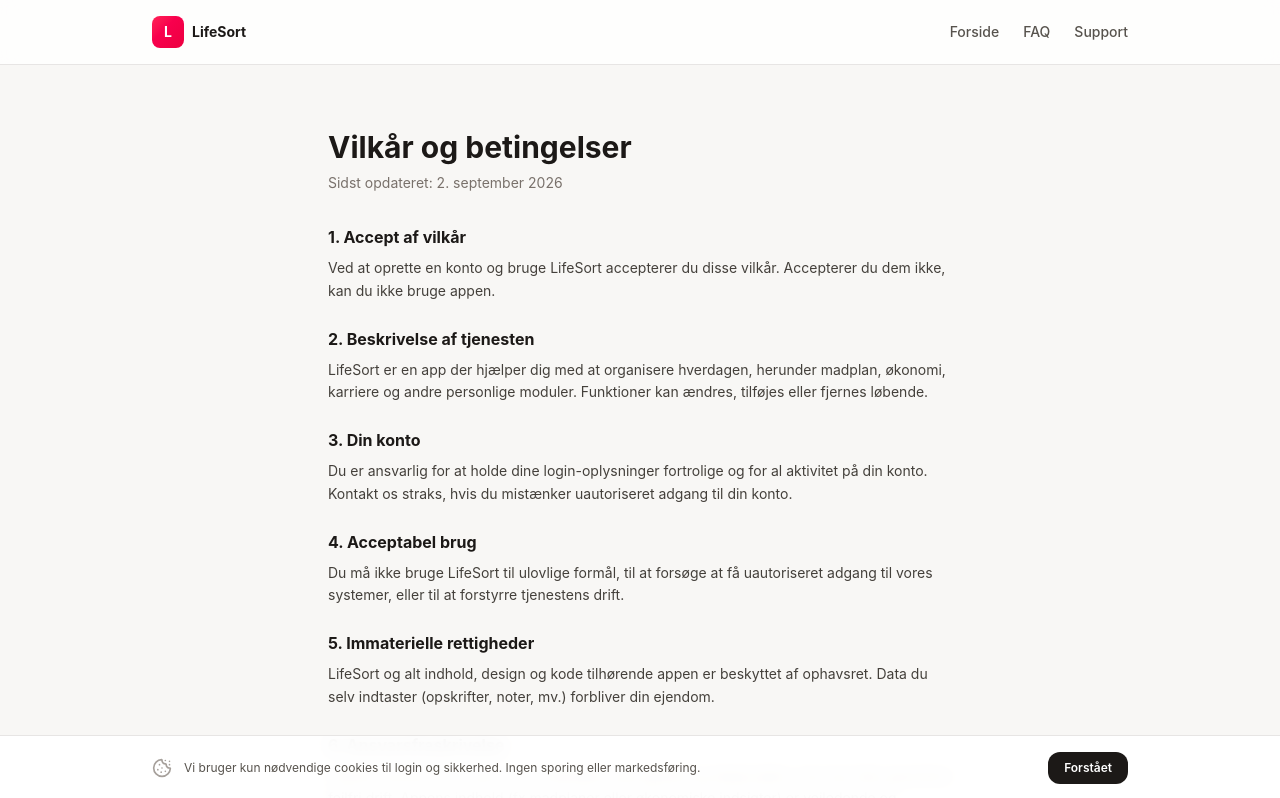
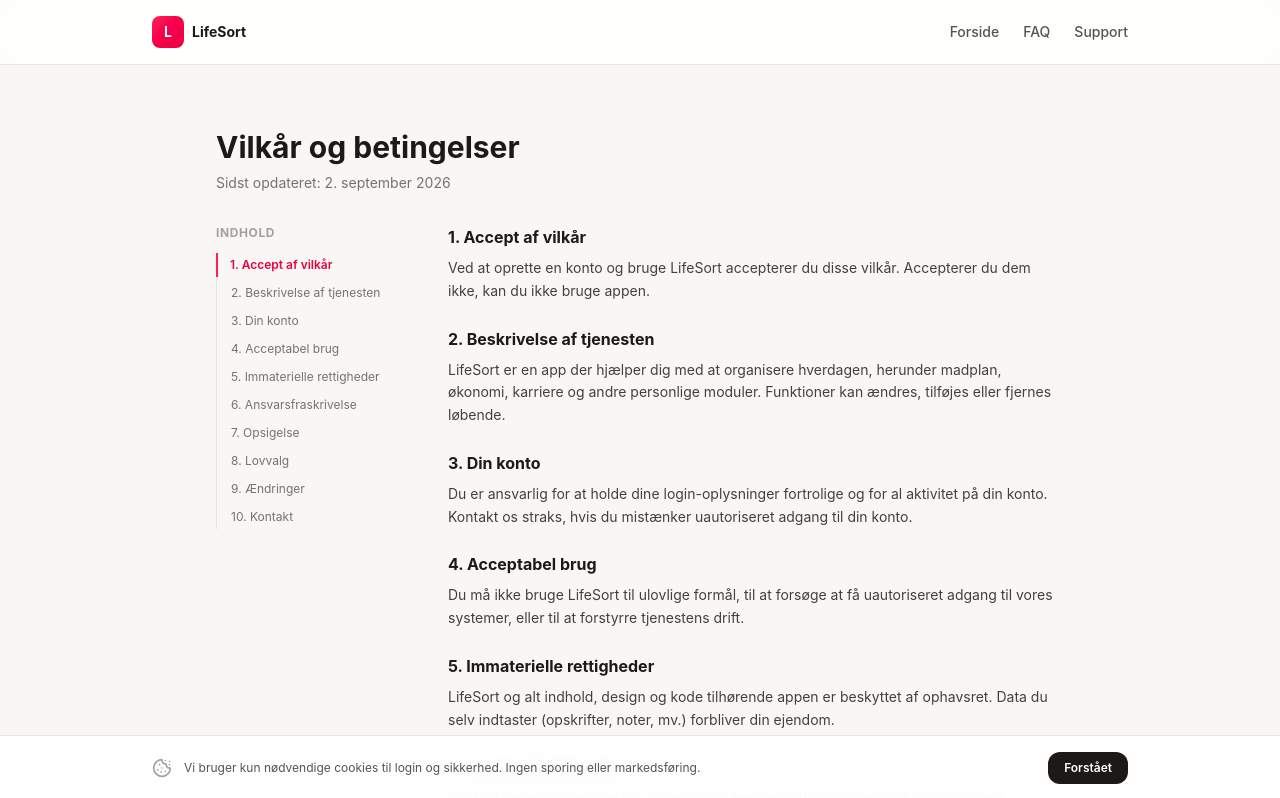
Before and after one commit to Hajrudin27/lifesort-web, a Next.js app: page /terms in a window 1280 px wide. Shown: the top 798 px of the page. Built offline with nearby package versions, Linux system fonts and the light colour scheme.

Commit message:
Add table of contents to legal pages, back-to-top button, branded loading state, and module breadcrumbs

```diff
--- a/app/faq/page.tsx
+++ b/app/faq/page.tsx
@@ -3,6 +3,7 @@ import { HelpCircle, MessageCircle } from 'lucide-react';
 import { PublicHeader } from '@/components/public-header';
 import { PublicFooter } from '@/components/public-footer';
 import { FaqAccordion } from '@/components/faq-accordion';
+import { BackToTop } from '@/components/back-to-top';
 import { ScrollReveal } from '@/components/scroll-reveal';
 
 export const metadata = {
@@ -52,8 +53,9 @@ export default function FaqPage() {
               Kontakt support
             </Link>
           </ScrollReveal>
-        </div>
+          </div>
       </main>
+      <BackToTop />
       <PublicFooter />
     </>
   );
--- a/app/privacy/page.tsx
+++ b/app/privacy/page.tsx
@@ -1,26 +1,41 @@
 import { PublicHeader } from '@/components/public-header';
 import { PublicFooter } from '@/components/public-footer';
+import { TableOfContents } from '@/components/table-of-contents';
+import { BackToTop } from '@/components/back-to-top';
 
 export const metadata = {
   title: 'Privatlivspolitik',
 };
+
+const toc = [
+  { id: 'dataansvarlig', label: '1. Dataansvarlig' },
+  { id: 'indsamling', label: '2. Hvilke oplysninger' },
+  { id: 'formaal', label: '3. Hvorfor vi behandler dem' },
+  { id: 'opbevaring', label: '4. Hvor data opbevares' },
+  { id: 'rettigheder', label: '5. Dine rettigheder' },
+  { id: 'cookies', label: '6. Cookies' },
+  { id: 'aendringer', label: '7. Ændringer' },
+];
 
 export default function PrivacyPage() {
   return (
     <>
       <PublicHeader />
       <main id="main-content" className="flex-1">
-        <div className="mx-auto max-w-2xl px-6 py-16">
+        <div className="mx-auto max-w-4xl px-6 py-16">
           <h1 className="text-3xl font-bold text-stone-900">Privatlivspolitik</h1>
           <p className="mt-2 text-sm text-stone-500">Sidst opdateret: {new Date().toLocaleDateString('da-DK', { day: 'numeric', month: 'long', year: 'numeric' })}</p>
 
-          <div className="prose-sm mt-8 flex flex-col gap-6 text-sm leading-relaxed text-stone-700">
-            <section>
+          <div className="mt-8 flex flex-col gap-10 lg:flex-row">
+            <TableOfContents items={toc} />
+
+            <div className="prose-sm flex min-w-0 flex-1 flex-col gap-6 text-sm leading-relaxed text-stone-700">
+              <section id="dataansvarlig">
                 <h2 className="text-base font-bold text-stone-900">1. Dataansvarlig</h2>
                 <p className="mt-2">LifeSort er ansvarlig for behandlingen af dine personoplysninger i forbindelse med din brug af appen og denne hjemmeside. Har du spørgsmål til denne politik, kan du kontakte os via <a href="/support" className="text-rose-600 underline">supportformularen</a>.</p>
               </section>
 
-            <section>
+              <section id="indsamling">
                 <h2 className="text-base font-bold text-stone-900">2. Hvilke oplysninger indsamler vi</h2>
                 <p className="mt-2">Afhængigt af hvilke dele af appen du bruger, kan vi behandle:</p>
                 <ul className="mt-2 list-disc space-y-1 pl-5">
@@ -34,17 +49,17 @@ export default function PrivacyPage() {
                 </ul>
               </section>
 
-            <section>
+              <section id="formaal">
                 <h2 className="text-base font-bold text-stone-900">3. Hvorfor behandler vi dine oplysninger</h2>
                 <p className="mt-2">Vi behandler dine oplysninger for at kunne levere appens funktioner til dig (kontrakt), og — for cyklusdata specifikt — udelukkende på baggrund af dit samtykke, som du til enhver tid kan trække tilbage ved at slette dine data i appen eller kontakte os.</p>
               </section>
 
-            <section>
+              <section id="opbevaring">
                 <h2 className="text-base font-bold text-stone-900">4. Hvor opbevares dine data</h2>
                 <p className="mt-2">Dine data opbevares hos vores databaseudbyder, Supabase. Vi deler ikke dine oplysninger med tredjeparter til markedsføringsformål.</p>
               </section>
 
-            <section>
+              <section id="rettigheder">
                 <h2 className="text-base font-bold text-stone-900">5. Dine rettigheder</h2>
                 <p className="mt-2">Du har efter GDPR ret til at:</p>
                 <ul className="mt-2 list-disc space-y-1 pl-5">
@@ -58,18 +73,20 @@ export default function PrivacyPage() {
                 <p className="mt-2">Kontakt os via <a href="/support" className="text-rose-600 underline">supportformularen</a> for at gøre brug af dine rettigheder.</p>
               </section>
 
-            <section>
+              <section id="cookies">
                 <h2 className="text-base font-bold text-stone-900">6. Cookies</h2>
                 <p className="mt-2">Hjemmesiden bruger kun nødvendige cookies til login og sikkerhed. Vi bruger ikke cookies til sporing eller markedsføring.</p>
               </section>
 
-            <section>
+              <section id="aendringer">
                 <h2 className="text-base font-bold text-stone-900">7. Ændringer</h2>
                 <p className="mt-2">Vi kan opdatere denne privatlivspolitik løbende. Væsentlige ændringer vil blive kommunikeret i appen.</p>
               </section>
             </div>
           </div>
+        </div>
       </main>
+      <BackToTop />
       <PublicFooter />
     </>
   );
--- a/app/terms/page.tsx
+++ b/app/terms/page.tsx
@@ -1,72 +1,92 @@
 import { PublicHeader } from '@/components/public-header';
 import { PublicFooter } from '@/components/public-footer';
+import { TableOfContents } from '@/components/table-of-contents';
+import { BackToTop } from '@/components/back-to-top';
 
 export const metadata = {
   title: 'Vilkår og betingelser',
 };
+
+const toc = [
+  { id: 'accept', label: '1. Accept af vilkår' },
+  { id: 'beskrivelse', label: '2. Beskrivelse af tjenesten' },
+  { id: 'konto', label: '3. Din konto' },
+  { id: 'brug', label: '4. Acceptabel brug' },
+  { id: 'rettigheder', label: '5. Immaterielle rettigheder' },
+  { id: 'ansvarsfraskrivelse', label: '6. Ansvarsfraskrivelse' },
+  { id: 'opsigelse', label: '7. Opsigelse' },
+  { id: 'lovvalg', label: '8. Lovvalg' },
+  { id: 'aendringer', label: '9. Ændringer' },
+  { id: 'kontakt', label: '10. Kontakt' },
+];
 
 export default function TermsPage() {
   return (
     <>
       <PublicHeader />
       <main id="main-content" className="flex-1">
-        <div className="mx-auto max-w-2xl px-6 py-16">
+        <div className="mx-auto max-w-4xl px-6 py-16">
           <h1 className="text-3xl font-bold text-stone-900">Vilkår og betingelser</h1>
           <p className="mt-2 text-sm text-stone-500">Sidst opdateret: {new Date().toLocaleDateString('da-DK', { day: 'numeric', month: 'long', year: 'numeric' })}</p>
 
-          <div className="prose-sm mt-8 flex flex-col gap-6 text-sm leading-relaxed text-stone-700">
-            <section>
+          <div className="mt-8 flex flex-col gap-10 lg:flex-row">
+            <TableOfContents items={toc} />
+
+            <div className="prose-sm flex min-w-0 flex-1 flex-col gap-6 text-sm leading-relaxed text-stone-700">
+              <section id="accept">
                 <h2 className="text-base font-bold text-stone-900">1. Accept af vilkår</h2>
                 <p className="mt-2">Ved at oprette en konto og bruge LifeSort accepterer du disse vilkår. Accepterer du dem ikke, kan du ikke bruge appen.</p>
               </section>
 
-            <section>
+              <section id="beskrivelse">
                 <h2 className="text-base font-bold text-stone-900">2. Beskrivelse af tjenesten</h2>
                 <p className="mt-2">LifeSort er en app der hjælper dig med at organisere hverdagen, herunder madplan, økonomi, karriere og andre personlige moduler. Funktioner kan ændres, tilføjes eller fjernes løbende.</p>
               </section>
 
-            <section>
+              <section id="konto">
                 <h2 className="text-base font-bold text-stone-900">3. Din konto</h2>
                 <p className="mt-2">Du er ansvarlig for at holde dine login-oplysninger fortrolige og for al aktivitet på din konto. Kontakt os straks, hvis du mistænker uautoriseret adgang til din konto.</p>
               </section>
 
-            <section>
+              <section id="brug">
                 <h2 className="text-base font-bold text-stone-900">4. Acceptabel brug</h2>
                 <p className="mt-2">Du må ikke bruge LifeSort til ulovlige formål, til at forsøge at få uautoriseret adgang til vores systemer, eller til at forstyrre tjenestens drift.</p>
               </section>
 
-            <section>
+              <section id="rettigheder">
                 <h2 className="text-base font-bold text-stone-900">5. Immaterielle rettigheder</h2>
                 <p className="mt-2">LifeSort og alt indhold, design og kode tilhørende appen er beskyttet af ophavsret. Data du selv indtaster (opskrifter, noter, mv.) forbliver din ejendom.</p>
               </section>
 
-            <section>
+              <section id="ansvarsfraskrivelse">
                 <h2 className="text-base font-bold text-stone-900">6. Ansvarsfraskrivelse</h2>
                 <p className="mt-2">LifeSort leveres &ldquo;som den er&rdquo;. Vi tilstræber høj oppetid og datakvalitet, men kan ikke garantere fejlfri drift. Appens indhold (fx madplaner eller økonomiske indsigter) er vejledende og erstatter ikke professionel rådgivning.</p>
               </section>
 
-            <section>
+              <section id="opsigelse">
                 <h2 className="text-base font-bold text-stone-900">7. Opsigelse</h2>
                 <p className="mt-2">Du kan til enhver tid slette din konto. Vi forbeholder os retten til at lukke konti, der overtræder disse vilkår.</p>
               </section>
 
-            <section>
+              <section id="lovvalg">
                 <h2 className="text-base font-bold text-stone-900">8. Lovvalg</h2>
                 <p className="mt-2">Disse vilkår er underlagt dansk ret.</p>
               </section>
 
-            <section>
+              <section id="aendringer">
                 <h2 className="text-base font-bold text-stone-900">9. Ændringer</h2>
                 <p className="mt-2">Vi kan opdatere disse vilkår løbende. Væsentlige ændringer vil blive kommunikeret i appen.</p>
               </section>
 
-            <section>
+              <section id="kontakt">
                 <h2 className="text-base font-bold text-stone-900">10. Kontakt</h2>
                 <p className="mt-2">Spørgsmål til vilkårene kan sendes via <a href="/support" className="text-rose-600 underline">supportformularen</a>.</p>
               </section>
             </div>
           </div>
+        </div>
       </main>
+      <BackToTop />
       <PublicFooter />
     </>
   );
--- /dev/null
+++ b/components/back-to-top.tsx
@@ -0,0 +1,27 @@
+'use client';
+
+import { useEffect, useState } from 'react';
+import { ArrowUp } from 'lucide-react';
+
+export function BackToTop() {
+  const [isVisible, setIsVisible] = useState(false);
+
+  useEffect(() => {
+    const handleScroll = () => setIsVisible(window.scrollY > 480);
+    window.addEventListener('scroll', handleScroll, { passive: true });
+    handleScroll();
+    return () => window.removeEventListener('scroll', handleScroll);
+  }, []);
+
+  if (!isVisible) return null;
+
+  return (
+    <button
+      onClick={() => window.scrollTo({ top: 0, behavior: 'smooth' })}
+      aria-label="Til toppen"
+      className="fixed bottom-6 right-6 z-30 flex h-11 w-11 items-center justify-center rounded-full bg-stone-900 text-white shadow-lg transition hover:bg-stone-800"
+    >
+      <ArrowUp size={18} />
+    </button>
+  );
+}
--- /dev/null
+++ b/components/table-of-contents.tsx
@@ -0,0 +1,49 @@
+'use client';
+
+import { useEffect, useState } from 'react';
+
+type TocItem = { id: string; label: string };
+
+export function TableOfContents({ items }: { items: TocItem[] }) {
+  const [activeId, setActiveId] = useState(items[0]?.id);
+
+  useEffect(() => {
+    const observer = new IntersectionObserver(
+      (entries) => {
+        entries.forEach((entry) => {
+          if (entry.isIntersecting) setActiveId(entry.target.id);
+        });
+      },
+      { rootMargin: '-20% 0px -70% 0px' }
+    );
+
+    items.forEach((item) => {
+      const el = document.getElementById(item.id);
+      if (el) observer.observe(el);
+    });
+
+    return () => observer.disconnect();
+  }, [items]);
+
+  return (
+    <nav className="sticky top-24 hidden max-h-[calc(100vh-8rem)] w-48 shrink-0 overflow-y-auto lg:block">
+      <p className="text-xs font-bold uppercase tracking-wider text-stone-400">Indhold</p>
+      <ul className="mt-3 flex flex-col gap-1 border-l border-stone-200">
+        {items.map((item) => (
+          <li key={item.id}>
+
+             <a href={`#${item.id}`}
+              className={`block border-l-2 py-1 pl-3 text-xs transition ${
+                activeId === item.id
+                  ? '-ml-px border-rose-500 font-semibold text-rose-600'
+                  : 'border-transparent text-stone-500 hover:text-stone-900'
+              }`}
+            >
+              {item.label}
+            </a>
+          </li>
+        ))}
+      </ul>
+    </nav>
+  );
+}
```
Also changed, not shown: app/loading.tsx (added, +27 -0 lines), app/modules/[slug]/page.tsx (+14 -0 lines). Lines whose indentation alone changed are shown as unchanged.
